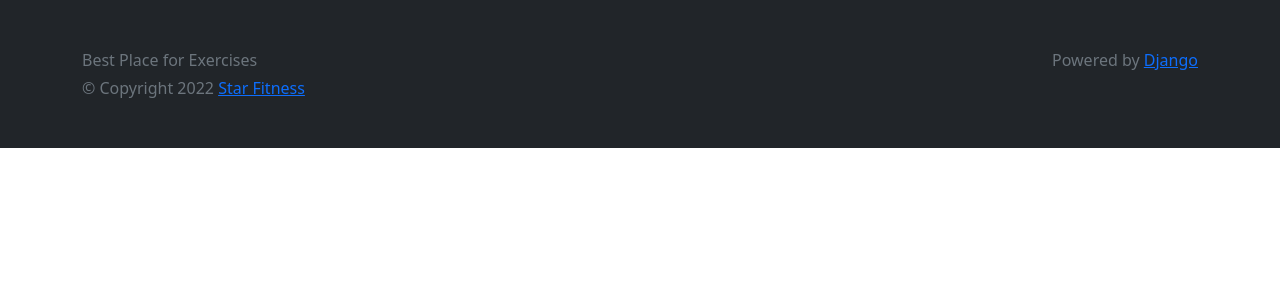
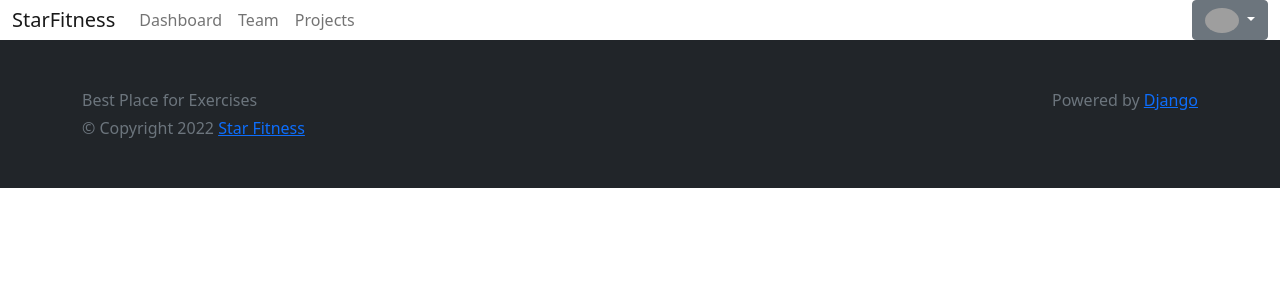
Before and after one commit to shinchri/Star-Fitness, a Django app: template src/main/templates/main/base.html in a window 1280 px wide. Shown: the top 300 px of the page. Run offline with Django 4.2, Linux system fonts and the light colour scheme; the template is opened without the code that fills it, so the values that code supplies are empty; some libraries are stand-ins or nearby versions; grey boxes are pictures that could not be loaded.

Commit message:
Implement base and main templates

```diff
--- a/src/config/settings.py
+++ b/src/config/settings.py
@@ -47,6 +47,7 @@ INSTALLED_APPS = [
     # 3rd party
     'crispy_forms',
     'crispy_bootstrap5',
+    'fontawesomefree',
 
     # local
     'accounts',
--- a/src/main/templates/main/base.html
+++ b/src/main/templates/main/base.html
@@ -11,6 +11,11 @@
 
   <!-- Bootstrap core CSS -->
   <link href="{% static 'css/bootstrap.min.css' %}" rel="stylesheet" integrity="sha384-EVSTQN3/azprG1Anm3QDgpJLIm9Nao0Yz1ztcQTwFspd3yD65VohhpuuCOmLASjC" crossorigin="anonymous">
+
+  <!-- fontawesome -->
+  <link href="{% static 'fontawesomefree/css/fontawesome.css' %}" rel="stylesheet" type="text/css">
+  <link href="{% static 'fontawesomefree/css/brands.css' %}" rel="stylesheet" type="text/css">
+  <link href="{% static 'fontawesomefree/css/solid.css' %}" rel="stylesheet" type="text/css">
 
   <!-- Custom Style CSS -->
   <link href="{% static 'css/style.css' %}" rel="stylesheet">
@@ -42,7 +47,9 @@
   {% endblock %}
 
   <!-- Scripts -->
-  <script src="{% static 'js/bootstrap.bundle.min.js' %}"></script>
+  <!--<script src="{% static 'js/bootstrap.bundle.min.js' %}"></script>-->
+  <script src="https://cdn.jsdelivr.net/npm/@popperjs/core@2.9.2/dist/umd/popper.min.js" integrity="sha384-IQsoLXl5PILFhosVNubq5LC7Qb9DXgDA9i+tQ8Zj3iwWAwPtgFTxbJ8NT4GN1R8p" crossorigin="anonymous"></script>
+  <script src="https://cdn.jsdelivr.net/npm/bootstrap@5.0.2/dist/js/bootstrap.min.js" integrity="sha384-cVKIPhGWiC2Al4u+LWgxfKTRIcfu0JTxR+EQDz/bgldoEyl4H0zUF0QKbrJ0EcQF" crossorigin="anonymous"></script>
   <script src="{% static 'js/script.js' %}"></script>
 
   <!-- Extend for more scripts-->
--- a/src/main/templates/main/partials/nav.html
+++ b/src/main/templates/main/partials/nav.html
@@ -0,0 +1,58 @@
+<!-- Navbar -->
+<nav class="navbar navbar-expand-lg navbar-light bg-white" style="height: 5vh">
+  <!-- Container wrapper -->
+  <div class="container-fluid">
+
+    <!-- Collapsible wrapper -->
+    <div class="nav" id="navbarSupportedContent">
+      <!-- Navbar brand -->
+      <a class="navbar-brand mt-2 mt-lg-0" href="#">
+        StarFitness
+      </a>
+      <!-- Left links -->
+      <ul class="navbar-nav me-auto mb-2 mb-lg-0">
+        <li class="nav-item">
+          <a class="nav-link" href="#">Dashboard</a>
+        </li>
+        <li class="nav-item">
+          <a class="nav-link" href="#">Team</a>
+        </li>
+        <li class="nav-item">
+          <a class="nav-link" href="#">Projects</a>
+        </li>
+      </ul>
+    </div>
+
+    <div class="d-flex align-items-center">
+      <!-- Avatar -->
+      <div class="dropdown">
+        <button class="btn btn-secondary dropdown-toggle" type="button" id="navbarDropdownMenuLink" data-bs-toggle="dropdown" aria-expanded="false">
+          <img
+            src="https://mdbcdn.b-cdn.net/img/new/avatars/2.webp"
+            class="rounded-circle"
+            height="25"
+            alt="Black and White Portrait of a Man"
+            loading="lazy"
+          />
+        </button>
+        <ul
+          class="dropdown-menu dropdown-menu-end"
+          aria-labelledby="navbarDropdownMenuLink"
+        >
+          <li>
+            <a class="dropdown-item" href="#">My profile</a>
+          </li>
+          <li>
+            <a class="dropdown-item" href="#">Settings</a>
+          </li>
+          <li>
+            <a class="dropdown-item" href="#">Logout</a>
+          </li>
+        </ul>
+      </div>
+    </div>
+    <!-- Right elements -->
+  </div>
+  <!-- Container wrapper -->
+</nav>
+<!-- Navbar -->
```
Also changed, not shown: src/main/templates/main/main.html (+38 -1 lines), src/main/static/image/exercise-main.jpeg (added).
